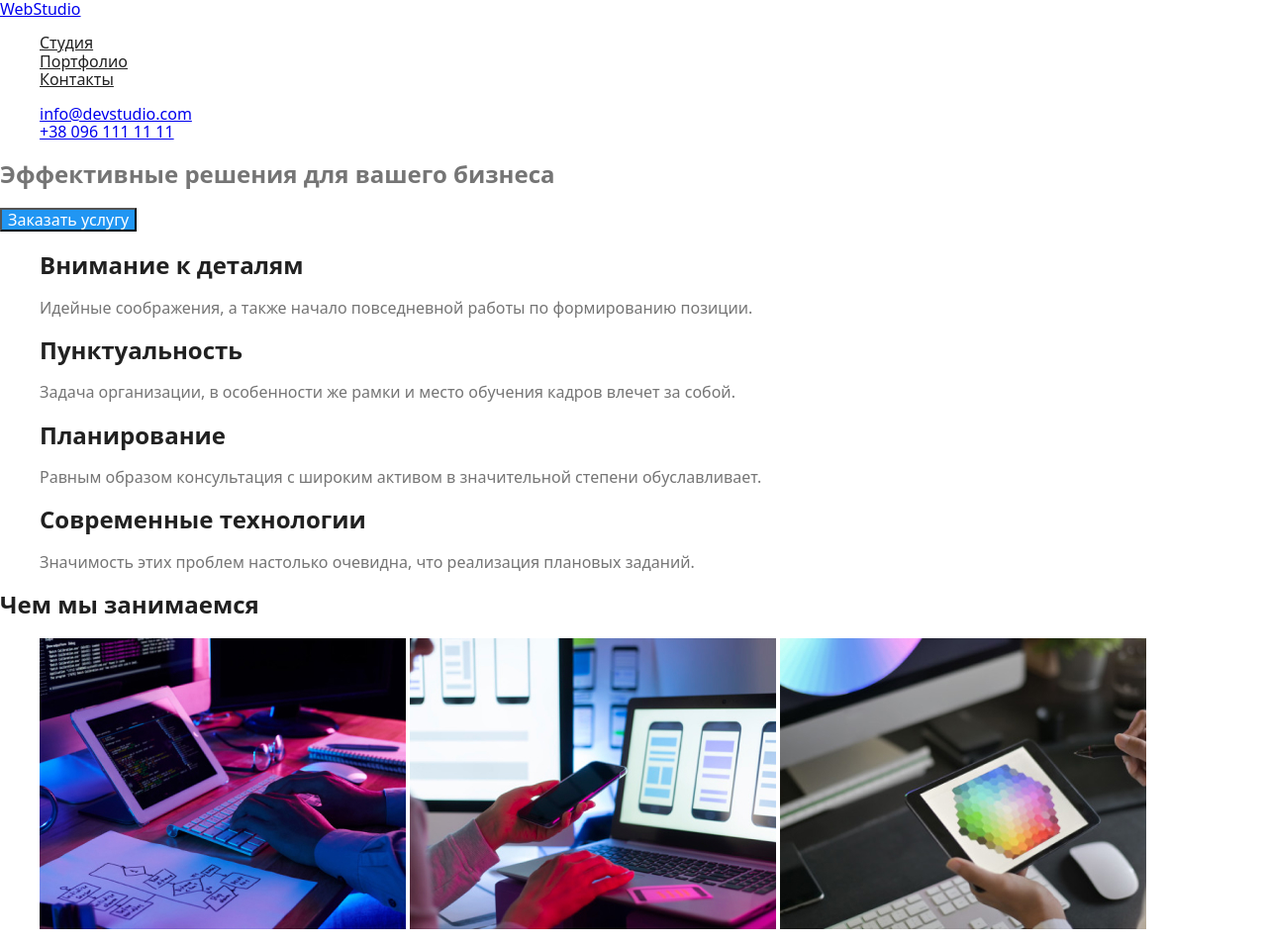
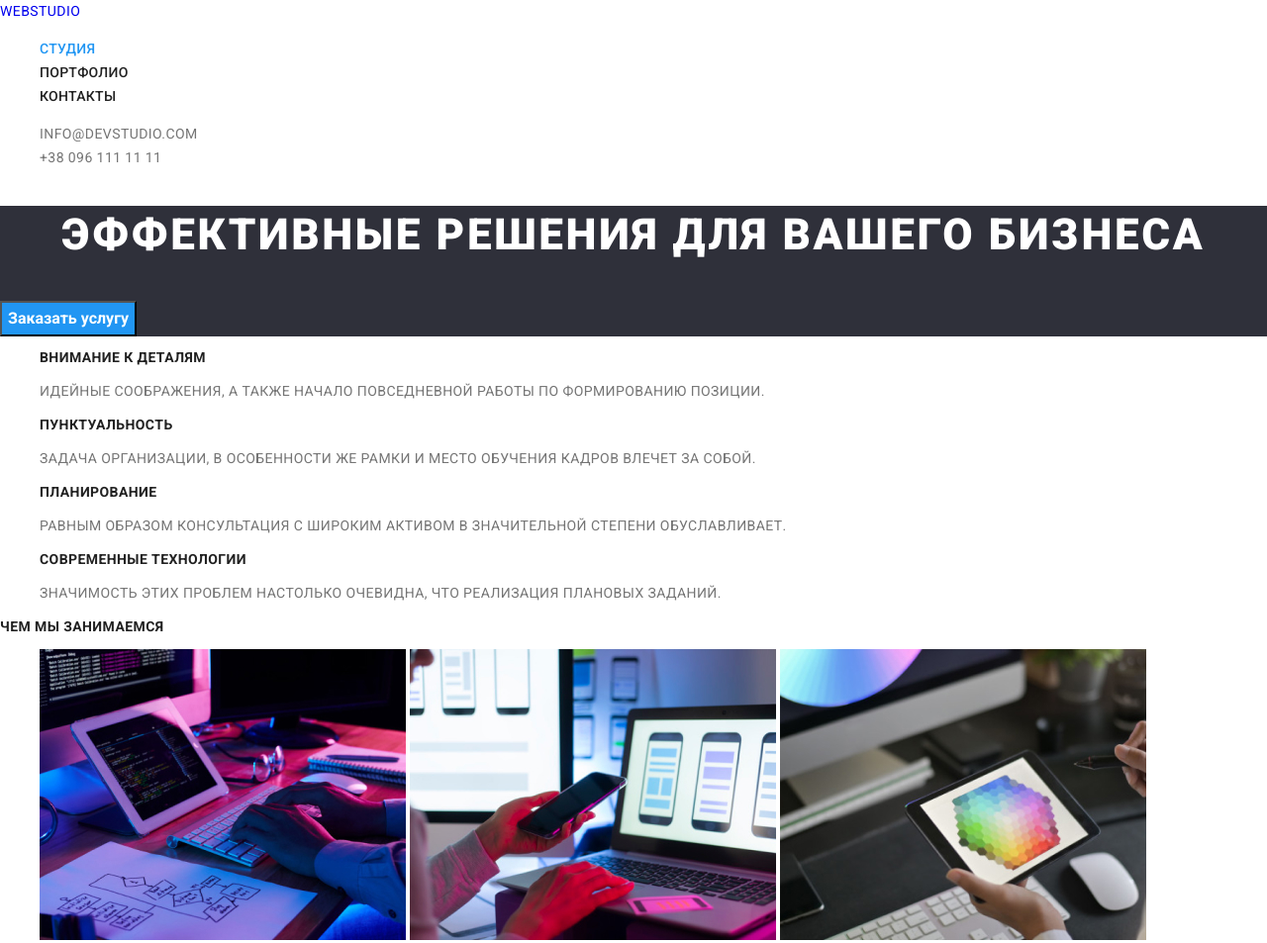
Before and after one commit to paragon228/goit-markup-hw-02, a plain HTML site: page index.html in a window 1280 px wide. Shown: the top 953 px of the page at 99% size. Drawn offline with nearby package versions, Linux system fonts and the light colour scheme.

Commit message:
изменен шрифт

```diff
--- a/css/styles.css
+++ b/css/styles.css
@@ -1,11 +1,20 @@
 :root {
   --primary-text-color: #757575;
   --title-text-color: #212121;
-    --accent-color: #2196F3;
-    --primary-white-color:#ffffff;
+  --accent-color: #2196f3;
+  --primary-white-color: #ffffff;
+  --secondary-bg-color: #f5f4fa;
+  --dark-bg-color: #2f303a;
+
+  --title-font: 'Roboto', sans-serif;
 }
 
 body {
+  font-family: 'Roboto', sans-serif;
+  font-size: 14px;
+  line-height: 1.71;
+  letter-spacing: 0.03em;
+  text-transform: uppercase;
   background-color: var(--primary-white-color);
   color: var(--primary-text-color);
 }
@@ -15,7 +24,11 @@ ul {
 }
 
 .site-nav .link {
-    color: var( --title-text-color);
+  font-weight: 500;
+  font-size: 14px;
+  line-height: 1.14;
+  letter-spacing: 0.02em;
+  color: var(--title-text-color);
 }
 
 .site-nav .link:hover,
@@ -23,7 +36,32 @@ ul {
   color: var(--accent-color);
 }
 
+.site-nav .link.current {
+  color: var(--accent-color);
+}
+
+.hero-title {
+  font-family: var(--title-font);
+  font-weight: 900;
+  font-size: 44px;
+  line-height: 1.36;
+  text-align: center;
+  letter-spacing: 0.06em;
+  text-transform: uppercase;
+  color: var(--primary-white-color);
+}
+
+.hero {
+  background-color: var(--dark-bg-color);
+}
+
 .section-title {
+  font-family: var(--title-font);
+  font-weight: 700;
+  font-size: 14px;
+  line-height: 1.14;
+  letter-spacing: 0.03em;
+  text-transform: uppercase;
   color: var(--title-text-color);
 }
 
@@ -32,12 +70,24 @@ ul {
   color: var(--accent-color);
 }
 
+.site-contacts .link {
+  color: inherit;
+}
+
 .button {
-    color: var( --title-text-color);
-    background-color: var(--primary-white-color)
+  color: var(--title-text-color);
+  background-color: var(--primary-white-color);
 }
 
 .button.primary {
+  font-family: Roboto;
+  font-weight: 700;
+  font-size: 16px;
+  line-height: 1.87;
   color: var(--primary-white-color);
   background-color: var(--accent-color);
 }
+
+.link {
+  text-decoration: none;
+}
--- a/index.html
+++ b/index.html
@@ -14,12 +14,12 @@
 <body>
     <header class="page-header">
         <nav>
-    <a href="./index.html">
+    <a href="./index.html" class="link">
     WebStudio
     </a>
 
     <ul class="site-nav list">
-        <li><a href="" class="link">Студия</a></li>
+        <li><a href="" class="link current">Студия</a></li>
         <li><a href="./portfolio.html" class="link">Портфолио</a></li>
         <li><a href="" class="link">Контакты</a></li>
     </ul>
@@ -101,11 +101,11 @@
     </main>
 
     <footer>
-         <a href="WebStudio">WebStudio</a>
+         <a href="WebStudio" class="link">WebStudio</a>
          <address>г. Киев, пр-т Леси Украинки, 26</address>
-         <ul>
-             <li><a href="mailto:info@example.com">info@example.com</a></li>
-             <li><a href="tell:+380991111111">+38 099 111 11 11</a></li>
+         <ul class="site-contacts list">
+             <li><a href="mailto:info@example.com" class="link">info@example.com</a></li>
+             <li><a href="tell:+380991111111" class="link">+38 099 111 11 11</a></li>
          </ul>
     </footer>
 </body>
```
Also changed, not shown: portfolio.html (+6 -6 lines). Lines whose indentation alone changed are shown as unchanged.
